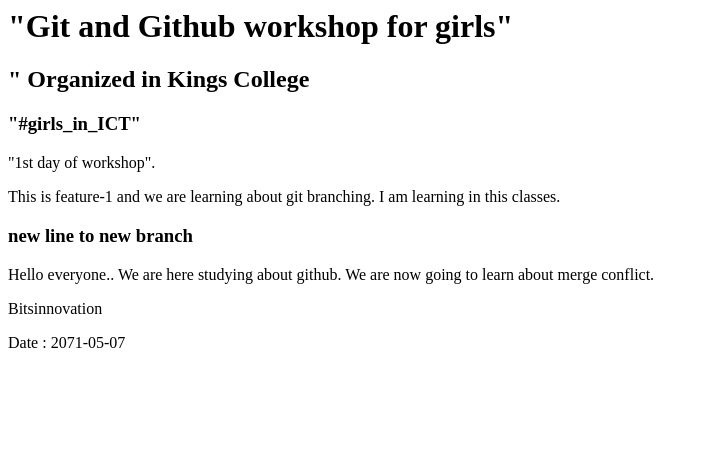
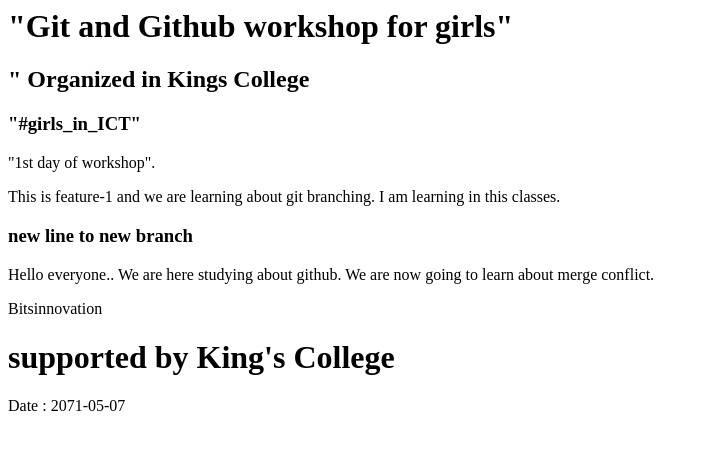
Before and after one commit to Aaliyabhatt/gitandgithubworkshop, a plain HTML site: page index.html in a window 1280 px wide. Shown: the whole page, without its empty margins (0-708 px from the left). Drawn offline with Linux system fonts and the light colour scheme.

Commit message:
support text added

```diff
--- a/index.html
+++ b/index.html
@@ -19,6 +19,8 @@
 
 <p>Bitsinnovation</p>
 
+<h1> supported by King's College</h1>
+
 Date : 2071-05-07
 
 </body>
```
